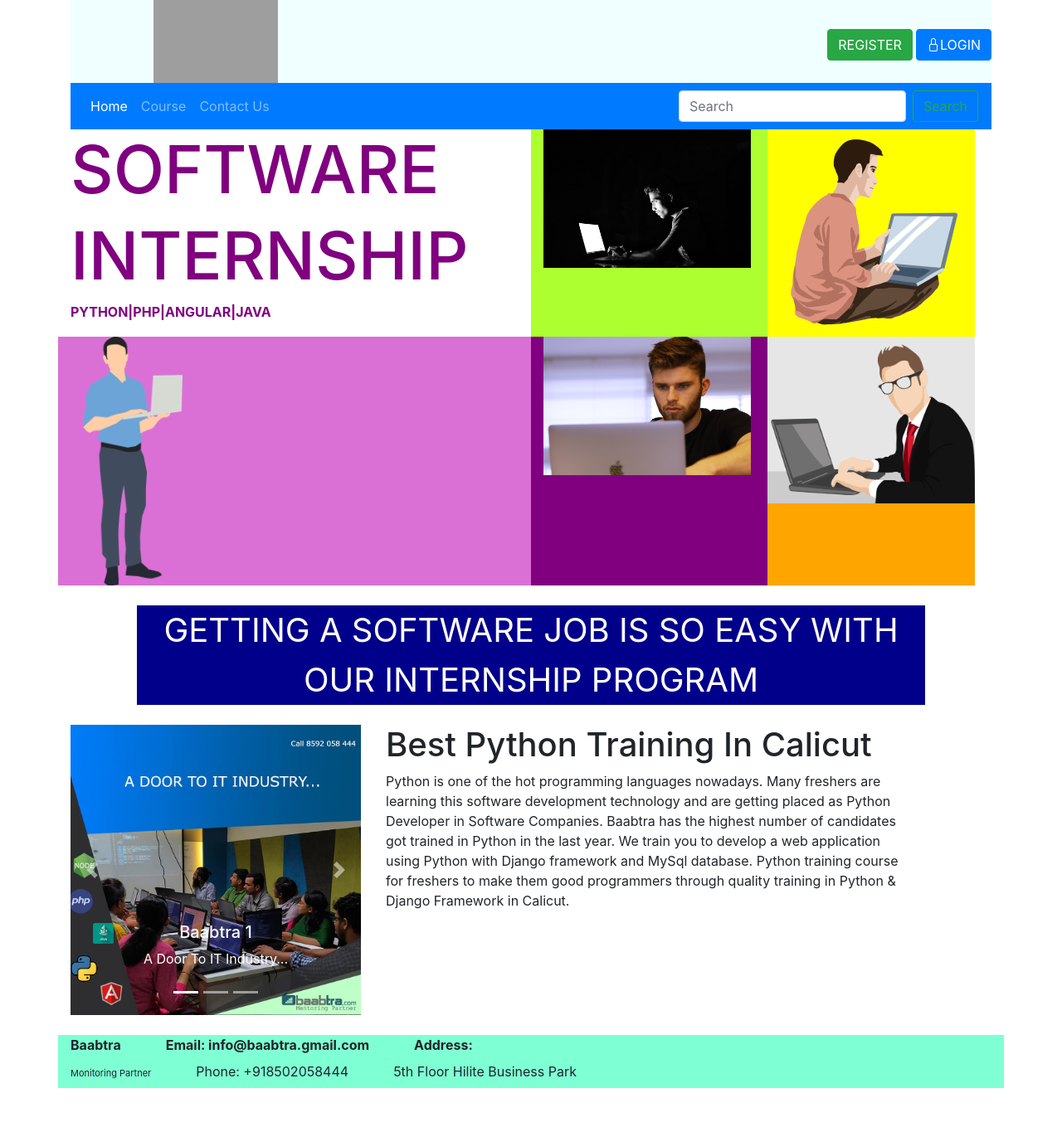
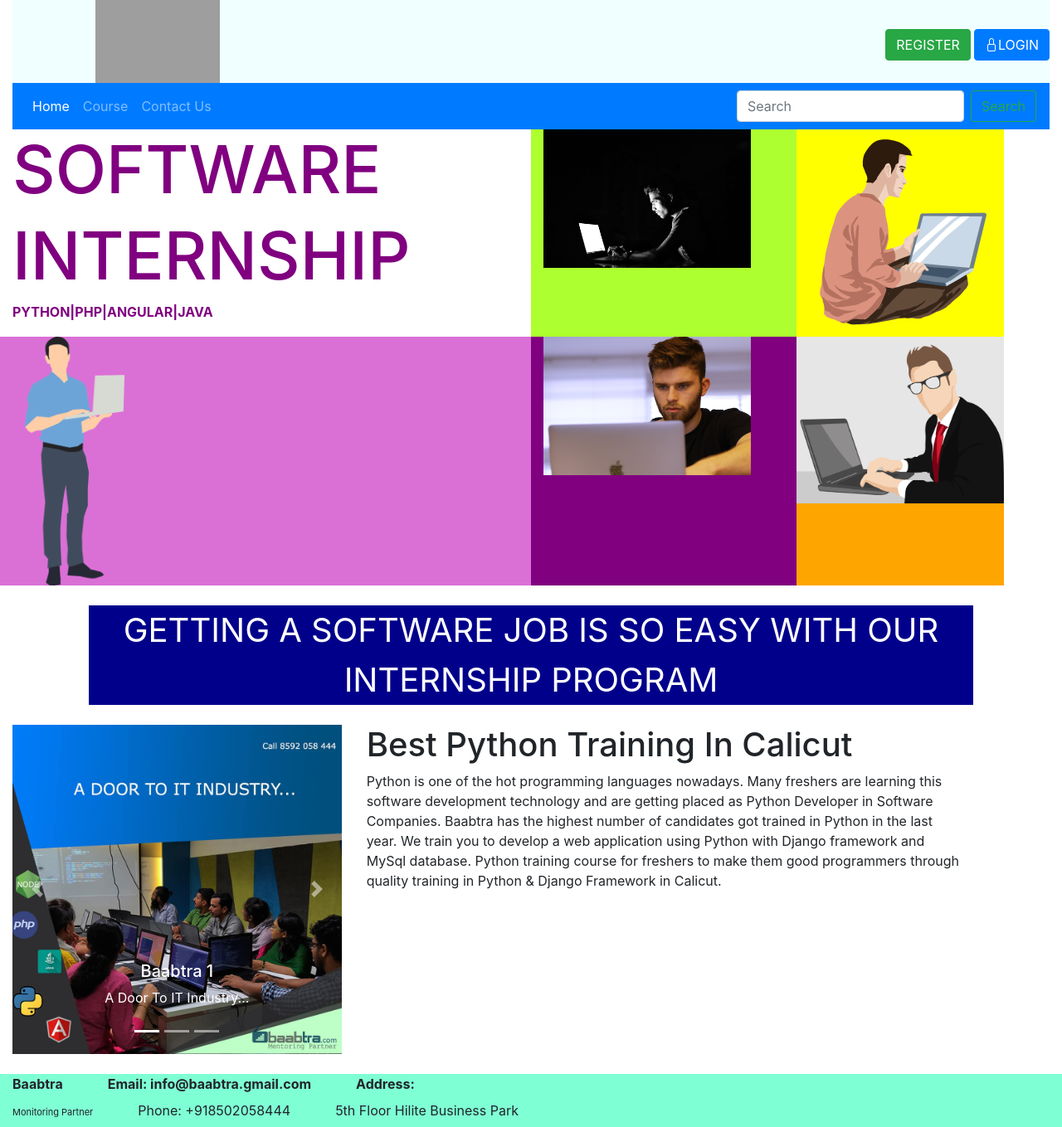
Before and after one commit to arunp007/Baabtra, a Django app: page /webapp/web in a window 1280 px wide. Shown: the whole page at 83% size. Before the commit the page ends 1312 px from the top, so only its background shows below. Run offline with Django 4.2, Linux system fonts and the light colour scheme; grey boxes are pictures that could not be loaded.

Commit message:
Version 1

```diff
--- a/webproject/webapp/templates/website.html
+++ b/webproject/webapp/templates/website.html
@@ -11,7 +11,7 @@
     <link rel="stylesheet" href="https://cdn.jsdelivr.net/npm/bootstrap-icons@1.8.1/font/bootstrap-icons.css">
 </head>
 <body>
-    <div class="container">
+    <div class="container-fluid">
         <div class="row">
             <div class="col-xs-12 col-sm-12 col-md-12 col-lg-12">
     <div class="bg">
@@ -22,7 +22,7 @@
     </div>
     </div>
     </div>
-    <div class="container">
+    <div class="container-fluid">
         <div class="row">
             <div class="col-xs-12 col-sm-12 col-md-12 col-lg-12">
                 <nav class="navbar navbar-expand-lg navbar-dark bg-primary">
@@ -67,7 +67,7 @@
             </div>
           </div>
         </div><br>
-             <div class="container">
+             <div class="container-fluid">
               <div class="row">
                 <center>
                 <div class="col-xs-10 col-sm-10 col-md-10 col-lg-10" style="background-color: darkblue; color: white; text-align: center; font-size: 40px;">
@@ -77,7 +77,7 @@
                 </div>
               </div>
              </div><br>
-             <div class="container">
+             <div class="container-fluid">
                <div class="row">
                  <div class="col-xs-4 col-sm-4 col-md-4 col-lg-4">
                   <div id="carouselExampleCaptions" class="carousel slide" data-ride="carousel">
@@ -128,7 +128,7 @@
                  </div>
                </div>
              </div><br>
-             <div class="container">
+             <div class="container-fluid">
                <div class="row">
                  <div class="col-xs-12 col-sm-12 col-md-12 col-lg-12" style="background-color: aquamarine;">
                    <label for="" style="font-weight: bolder;">Baabtra</label>&nbsp;&nbsp;&nbsp;&nbsp;&nbsp;&nbsp;&nbsp;&nbsp;&nbsp;&nbsp;&nbsp;
```
Also changed, not shown: webproject/db.sqlite3.
